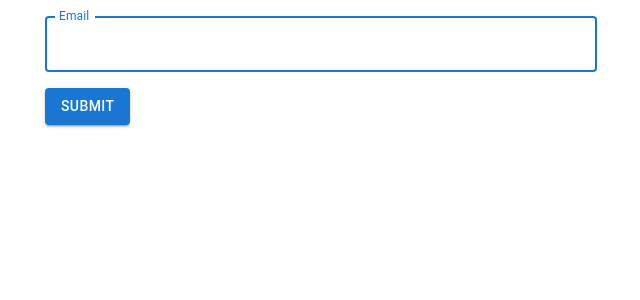
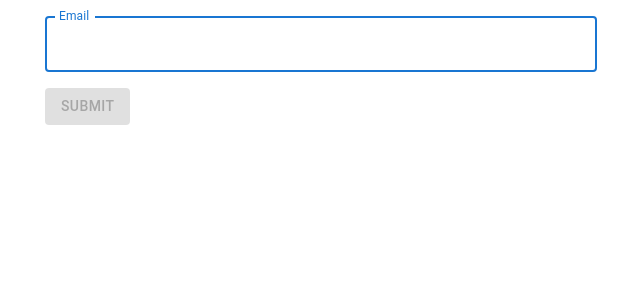
Before and after one commit to sean-clayton/blvd-fe-assessment, a React (Vite) app: page / in a window 1280 px wide. Shown: the top 300 px of the page, without its empty margins (319-959 px from the left). Built offline with nearby package versions, Linux system fonts and the light colour scheme.

Commit message:
Don't allow empty input

```diff
--- a/src/email-validation/email-validation-form.tsx
+++ b/src/email-validation/email-validation-form.tsx
@@ -25,7 +25,15 @@ export default function EmailValidationForm({
         }
       }}
     >
-      {({ values, handleChange, handleBlur, handleSubmit, isSubmitting }) => (
+      {({
+        values,
+        handleChange,
+        handleBlur,
+        handleSubmit,
+        isSubmitting,
+        isValid,
+        dirty,
+      }) => (
         <Box
           component="form"
           sx={{
@@ -48,7 +56,11 @@ export default function EmailValidationForm({
             onChange={handleChange}
             onBlur={handleBlur}
           />
-          <Button type="submit" variant="contained" disabled={isSubmitting}>
+          <Button
+            type="submit"
+            variant="contained"
+            disabled={!dirty || !isValid || isSubmitting}
+          >
             Submit
           </Button>
         </Box>
```
Also changed, not shown: 1 other file (tests, documents, lock files or other folders).
